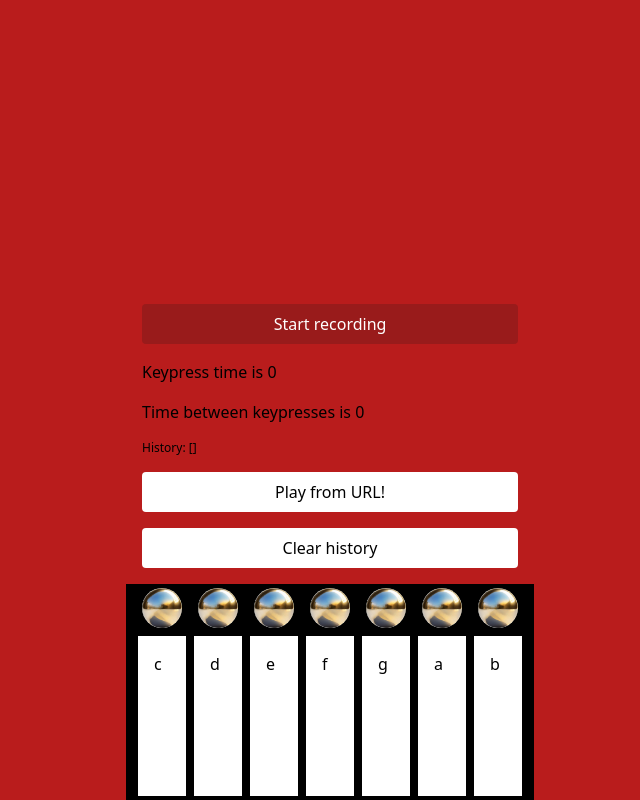
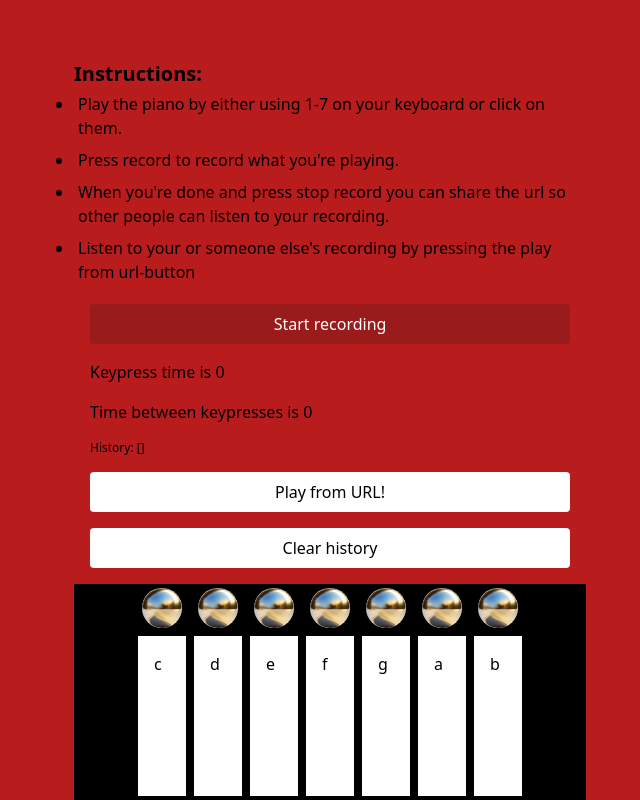
Before and after one commit to lysmac/christmas-piano, a Vue app: page / in a window 1280 px wide. Shown: the whole page, without its empty margins (310-950 px from the left). Built offline with nearby package versions, Linux system fonts and the light colour scheme.

Commit message:
added instructions on how to play/record

```diff
--- a/src/App.vue
+++ b/src/App.vue
@@ -1,9 +1,13 @@
 <script setup lang="ts">
+import Instructions from "./components/Instructions.vue";
 import Piano from "./components/Piano.vue";
 </script>
 
 <template>
-  <Piano />
+  <div class="max-w-lg">
+    <Instructions />
+    <Piano />
+  </div>
 </template>
 
 <style scoped></style>
--- /dev/null
+++ b/src/components/Instructions.vue
@@ -0,0 +1,26 @@
+<script setup lang="ts"></script>
+
+<template>
+  <h1 class="text-xl font-bold">Instructions:</h1>
+  <ul>
+    <li>
+      Play the piano by either using 1-7 on your keyboard or click on them.
+    </li>
+    <li>Press record to record what you're playing.</li>
+    <li>
+      When you're done and press stop record you can share the url so other
+      people can listen to your recording.
+    </li>
+    <li>
+      Listen to your or someone else's recording by pressing the play from
+      url-button
+    </li>
+  </ul>
+</template>
+
+<style scoped>
+li {
+  @apply p-1;
+  list-style-type: disc;
+}
+</style>
```
